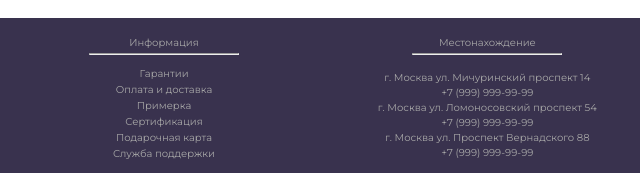
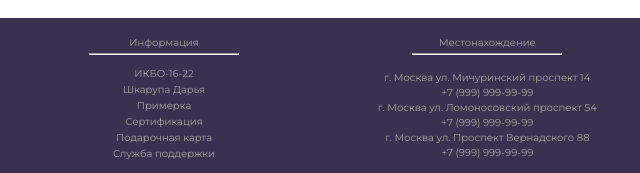
Before and after one commit to daariikk/daariikk.github.io, a plain HTML site: page card2.html in a window 1280 px wide. Shown: the part 706-879 px from the top of the page, 476-1116 px from the left. Drawn offline with Linux system fonts and the light colour scheme; files whose address does not match are found by name.

Commit message:
Update card2.html

```diff
--- a/card2.html
+++ b/card2.html
@@ -137,9 +137,9 @@
             <hr />
             <br />
             <ul class="footer-list">
-                <li><a href="#">Гарантии</a></li>
+                 <li><a href="#">ИКБО-16-22</a></li>
                 <br />
-                <li><a href="#">Оплата и доставка</a></li>
+                <li><a href="#">Шкарупа Дарья</a></li>
                 <br />
                 <li><a href="#">Примерка</a></li>
                 <br />
```
